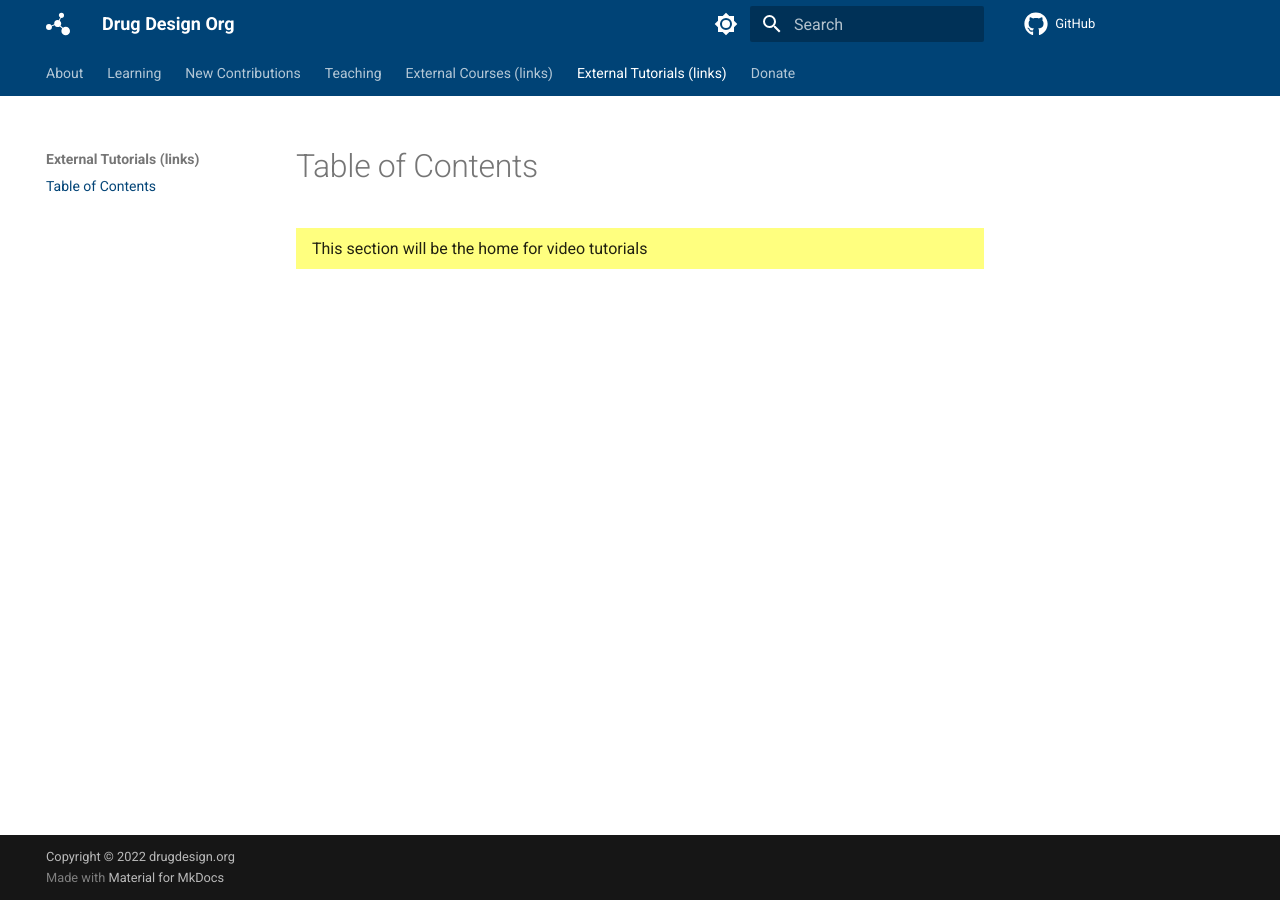
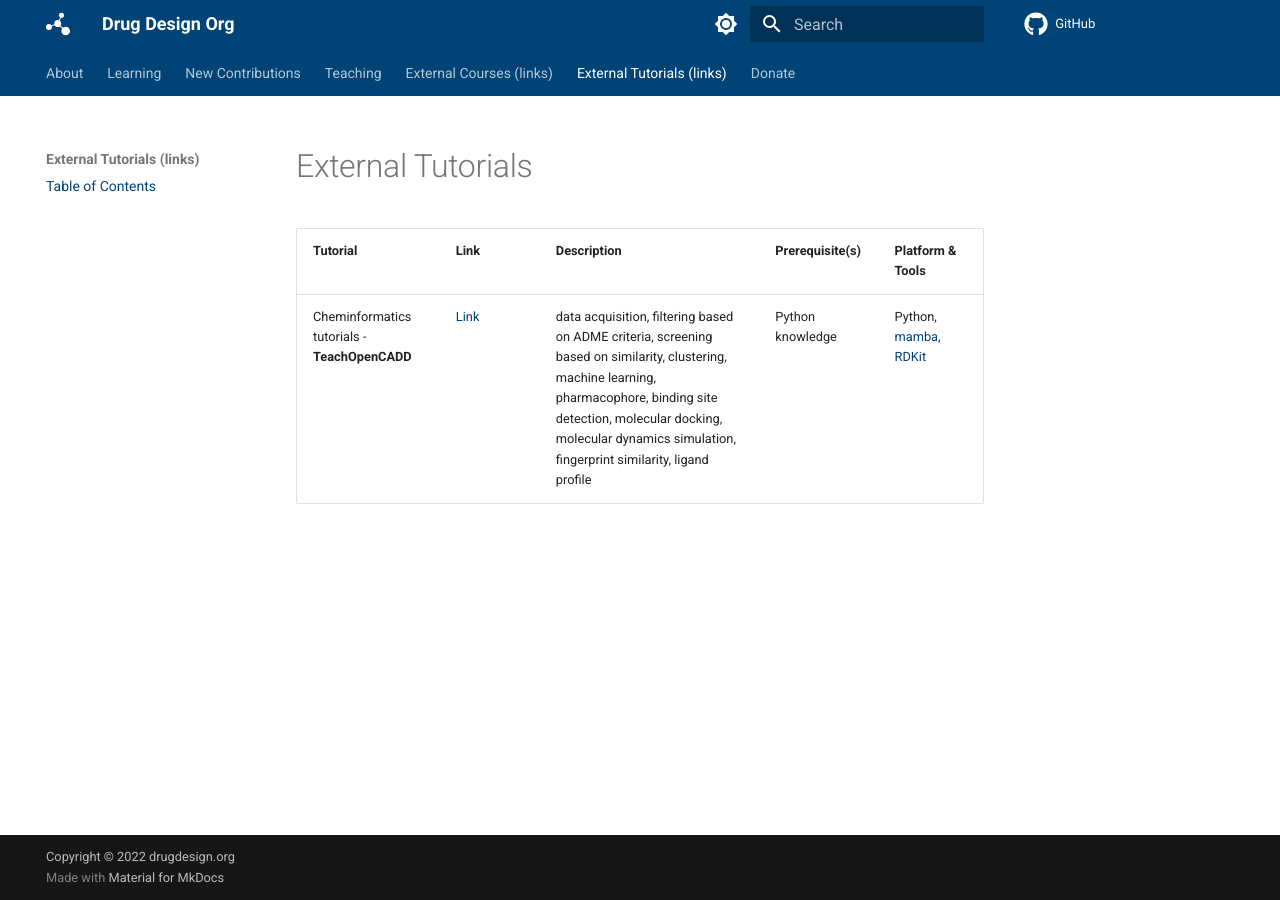
Before and after one commit to drug-design/course, an MkDocs documentation site: the page built from docs/tutorials/index.md, in a window 1280 px wide. Built offline with MkDocs 1.6.1 and Material for MkDocs 9.7.7, drawn with Linux system fonts in a browser that asks for light colours; comment, search, counter and statistics services are not loaded.

Commit message:
add TeachOpenCadd tutorial

```diff
--- a/docs/tutorials/index.md
+++ b/docs/tutorials/index.md
@@ -1,5 +1,5 @@
+# External Tutorials
 
-{==
-
-This section will be the home for video tutorials
-==}
+| Tutorial             | Link                                                | Description      |  Prerequisite(s) | Platform & Tools  |
+| -------------------- | ----------------------------------------------------- | -------------   | -------- |---------- |
+| Cheminformatics tutorials - **TeachOpenCADD**        | [Link](https://projects.volkamerlab.org/teachopencadd/external_tutorials_collections.html)  | data acquisition, filtering based on ADME criteria, screening based on similarity, clustering, machine learning, pharmacophore, binding site detection, molecular docking, molecular dynamics simulation, fingerprint similarity, ligand profile | Python knowledge | Python, [mamba](https://github.com/CHLoschen/mamba), [RDKit](https://www.rdkit.org/)
```
